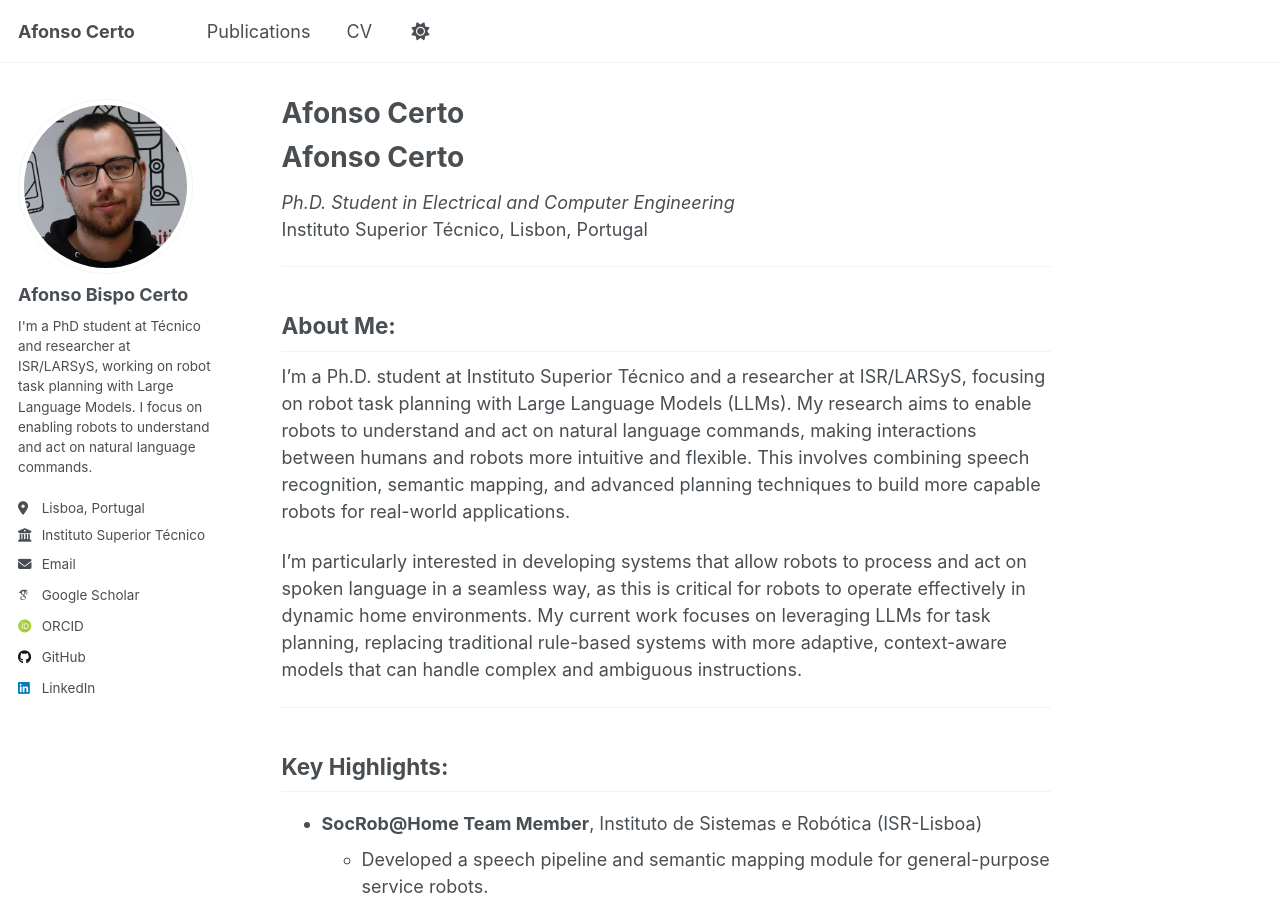
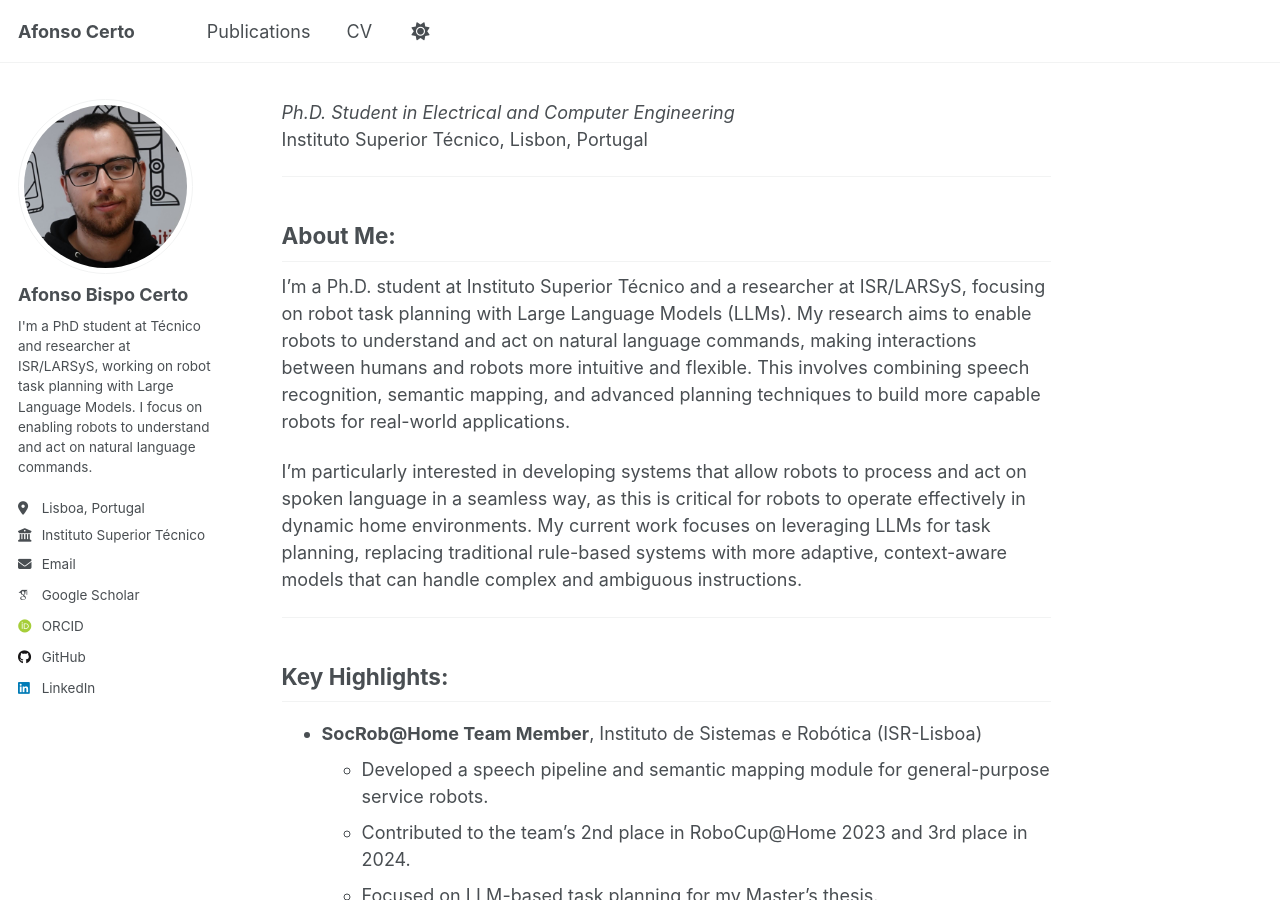
Before and after one commit to certafonso/certafonso.github.io, a Jekyll site: the page built from _pages/about.md, in a window 1280 px wide and 900 px high. Built offline with Jekyll 4.4.1, drawn with Linux system fonts in a browser that asks for light colours; some web fonts are replaced; our own code applies the rules of GitHub Pages for plain Markdown files.

Commit message:
Remove duplicate afonso certo

```diff
--- a/_pages/about.md
+++ b/_pages/about.md
@@ -6,7 +6,6 @@
   - /about.html
 ---
 
-# Afonso Certo
 *Ph.D. Student in Electrical and Computer Engineering*
 Instituto Superior Técnico, Lisbon, Portugal
 
```
